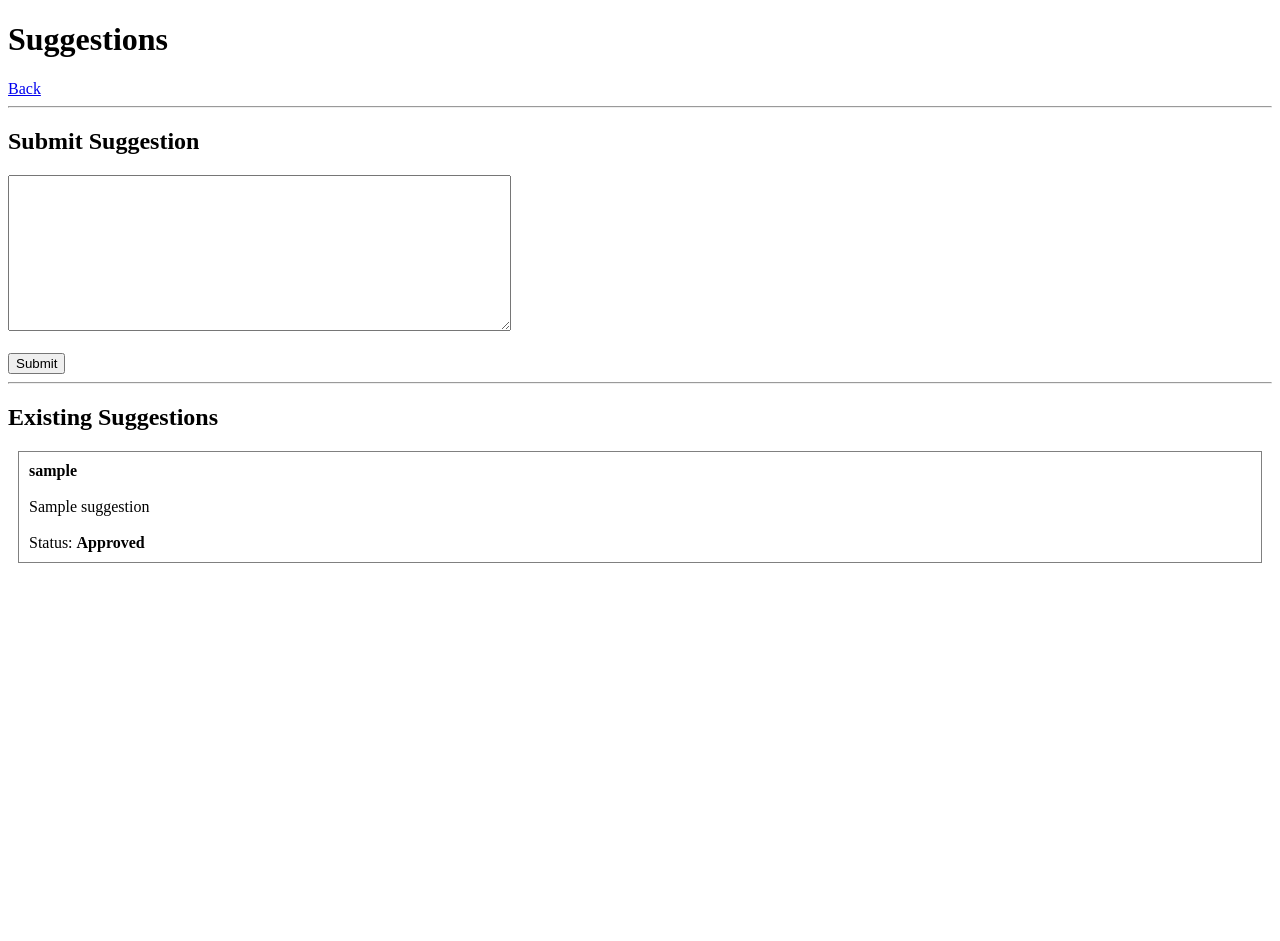
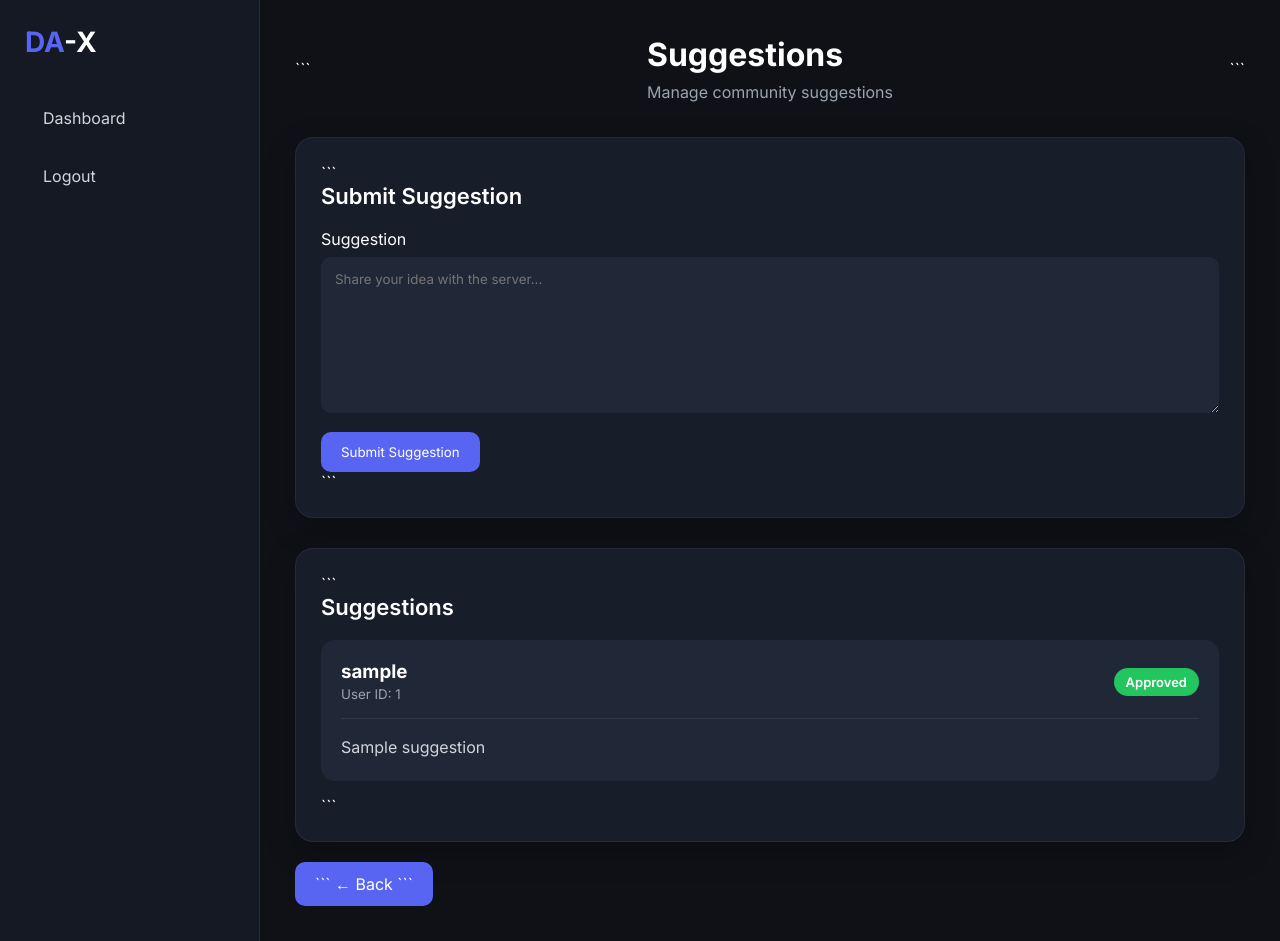
Before and after one commit to AngelLand-Discord/DA-X, a Flask app: template dashboard-service/templates/suggestions.html in a window 1280 px wide. Before the commit the page ends 563 px from the top, so only its background shows below. Run offline with Flask 3, Linux system fonts and the light colour scheme; the template is opened without the code that fills it: most values are stand-ins (such as "Sample title", 1, 10 or a date in 2020).

Commit message:
Update suggestions.html

````diff
--- a/dashboard-service/templates/suggestions.html
+++ b/dashboard-service/templates/suggestions.html
@@ -1,89 +1,222 @@
-<!DOCTYPE html>
-<html>
+{% extends "base.html" %}
 
-<head>
+{% block title %}
+Suggestions | DA-X
+{% endblock %}
 
-    <title>Suggestions</title>
+{% block content %}
 
-</head>
+<div class="topbar">
 
-<body>
+```
+<div>
 
-<h1>
+    <div class="page-title">
         Suggestions
-</h1>
+    </div>
 
-<a href="/guild/{{ guild_id }}">
-Back
-</a>
+    <p style="color:#9ca3af;margin-top:8px;">
+        Manage community suggestions
+    </p>
 
-<hr>
+</div>
+```
 
-<h2>
+</div>
+
+<div class="card" style="margin-bottom:30px;">
+
+```
+<div class="section-title">
     Submit Suggestion
-</h2>
+</div>
 
 <form method="POST">
 
+    <label>
+        Suggestion
+    </label>
+
     <textarea
         name="suggestion"
-        rows="10"
-        cols="60"
+        rows="8"
         required
+        placeholder="Share your idea with the server..."
     ></textarea>
 
-    <br><br>
-
-    <button type="submit">
-
-        Submit
-
+    <button
+        type="submit"
+        class="btn"
+    >
+        Submit Suggestion
     </button>
 
 </form>
+```
 
-<hr>
+</div>
 
-<h2>
-Existing Suggestions
-</h2>
+<div class="card">
+
+```
+<div class="section-title">
+    Suggestions
+</div>
+
+{% if suggestions %}
 
     {% for suggestion in suggestions %}
 
     <div
         style="
-border:1px solid gray;
-padding:10px;
-margin:10px;
+        background:#202737;
+        padding:20px;
+        border-radius:14px;
+        margin-bottom:15px;
         "
     >
 
-<b>{{ suggestion.username }}</b>
+        <div
+            style="
+            display:flex;
+            justify-content:space-between;
+            align-items:center;
+            flex-wrap:wrap;
+            gap:10px;
+            "
+        >
 
-<br><br>
+            <div>
 
+                <h3>
+                    {{ suggestion.username }}
+                </h3>
+
+                <small style="color:#9ca3af;">
+                    User ID:
+                    {{ suggestion.user_id }}
+                </small>
+
+            </div>
+
+            <div>
+
+                {% if suggestion.status == "Pending" %}
+
+                <span class="badge badge-pending">
+                    Pending
+                </span>
+
+                {% elif suggestion.status == "Approved" %}
+
+                <span class="badge badge-approved">
+                    Approved
+                </span>
+
+                {% elif suggestion.status == "Implemented" %}
+
+                <span class="badge badge-approved">
+                    Implemented
+                </span>
+
+                {% elif suggestion.status == "Rejected" %}
+
+                <span class="badge badge-rejected">
+                    Rejected
+                </span>
+
+                {% else %}
+
+                <span class="badge">
+                    {{ suggestion.status }}
+                </span>
+
+                {% endif %}
+
+            </div>
+
+        </div>
+
+        <hr
+            style="
+            border:none;
+            border-top:1px solid rgba(255,255,255,.08);
+            margin:15px 0;
+            "
+        >
+
+        <p
+            style="
+            line-height:1.7;
+            color:#d1d5db;
+            "
+        >
             {{ suggestion.suggestion }}
+        </p>
 
-<br><br>
+        {% if suggestion.status == "Pending" %}
 
-Status:
-<b>{{ suggestion.status }}</b>
+        <div
+            style="
+            margin-top:20px;
+            display:flex;
+            gap:10px;
+            flex-wrap:wrap;
+            "
+        >
 
-{% if level in ["OWNER", "STAFF"] %}
-<br><br>
-<a href="/suggestion/{{ suggestion.id }}/Approved">Approve</a>
-|
-<a href="/suggestion/{{ suggestion.id }}/Rejected">Reject</a>
-|
-<a href="/suggestion/{{ suggestion.id }}/Implemented">Implement</a>
-|
-<a href="/suggestion/{{ suggestion.id }}/Pending">Pending</a>
+            <a
+                href="/suggestion/{{ suggestion.id }}/Approved"
+                class="btn btn-green"
+            >
+                ✓ Approve
+            </a>
+
+            <a
+                href="/suggestion/{{ suggestion.id }}/Implemented"
+                class="btn"
+            >
+                🚀 Implemented
+            </a>
+
+            <a
+                href="/suggestion/{{ suggestion.id }}/Rejected"
+                class="btn btn-red"
+            >
+                ✕ Reject
+            </a>
+
+        </div>
+
         {% endif %}
 
     </div>
 
     {% endfor %}
 
-</body>
+{% else %}
 
-</html>
+    <p style="color:#9ca3af;">
+        No suggestions found.
+    </p>
+
+{% endif %}
+```
+
+</div>
+
+<br>
+
+<a
+href="/guild/{{ guild_id }}"
+class="btn"
+
+>
+
+```
+← Back
+```
+
+</a>
+
+{% endblock %}
````
Lines whose indentation alone changed are shown as unchanged.
